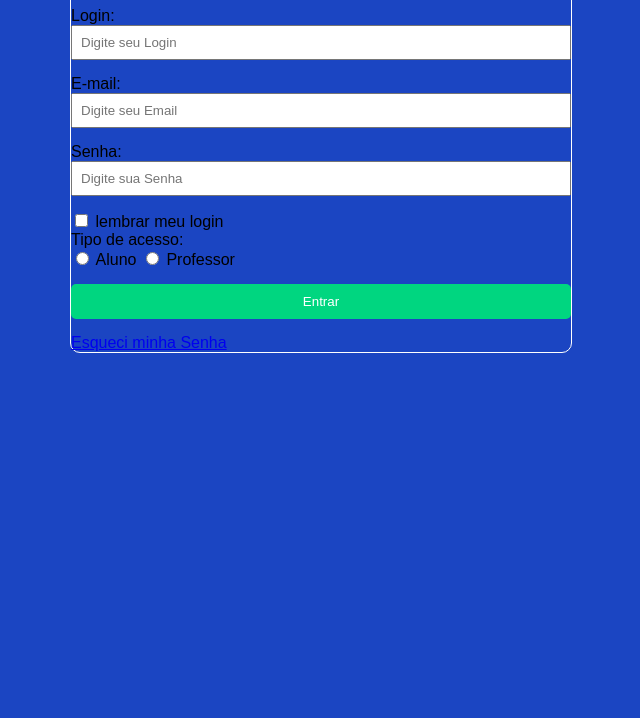
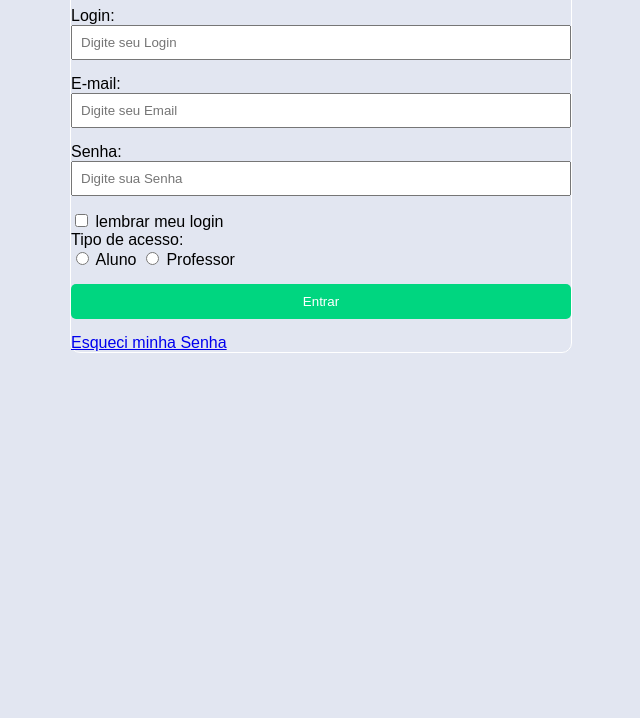
Before and after one commit to Arthur0duque-ds/login-recuperar-senha, a plain HTML site: page index.html in a window 1280 px wide. Shown: the part 82-800 px from the top of the page, without its empty margins (319-959 px from the left). Drawn offline with Linux system fonts and the light colour scheme.

Commit message:
Mudei o fundo

```diff
--- a/esqueci.css
+++ b/esqueci.css
@@ -1,5 +1,5 @@
 body{
-    background-color:rgb(27, 69, 194);
+    background-color:rgb(228, 233, 247);
     font-family:Arial, Helvetica, sans-serif;
 }
 
--- a/login.css
+++ b/login.css
@@ -1,6 +1,6 @@
 body {
     font-family: Arial, Helvetica, sans-serif;
-    background-color:rgb(27, 69, 194);
+    background-color:rgb(226, 230, 241);
 }
 
 .container {
```
